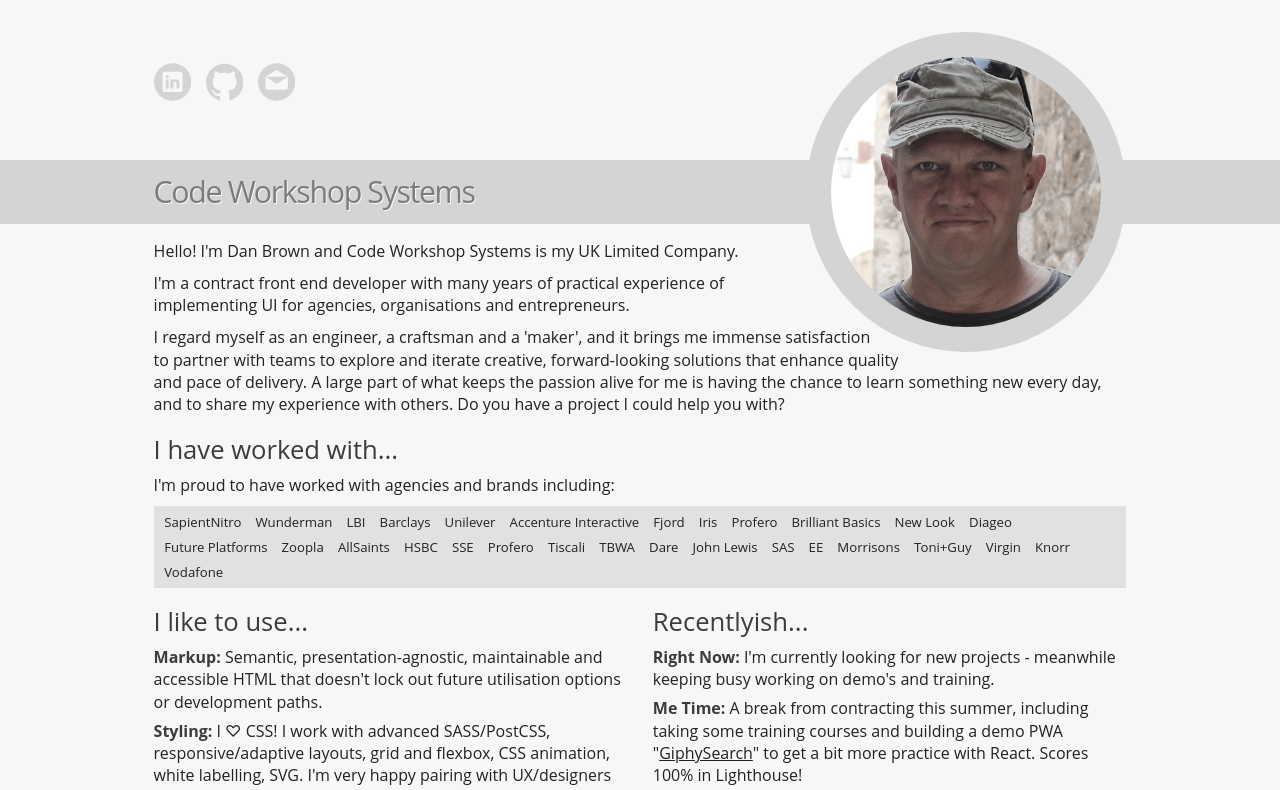
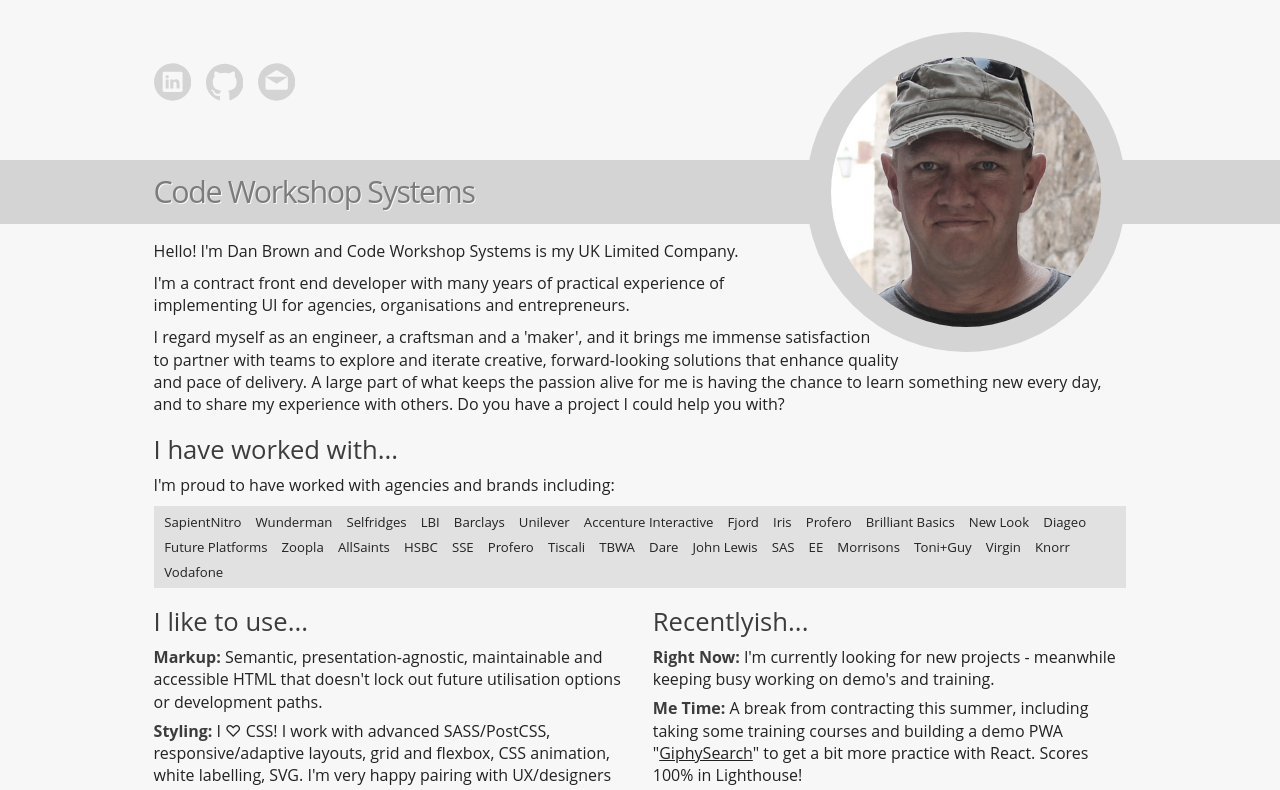
Before and after one commit to danb-cws/danb-cws.github.io, a website: page index.html in a window 1280 px wide. Shown: the top 790 px of the page. Drawn offline with Linux system fonts and the light colour scheme.

Commit message:
Update copy

```diff
--- a/index.html
+++ b/index.html
@@ -29,6 +29,7 @@
                 <ul class="brand-list">
                     <li class="brand-list__item">SapientNitro</li>
                     <li class="brand-list__item">Wunderman</li>
+                    <li class="brand-list__item">Selfridges</li>
                     <li class="brand-list__item">LBI</li>
                     <li class="brand-list__item">Barclays</li>
                     <li class="brand-list__item">Unilever</li>
```
